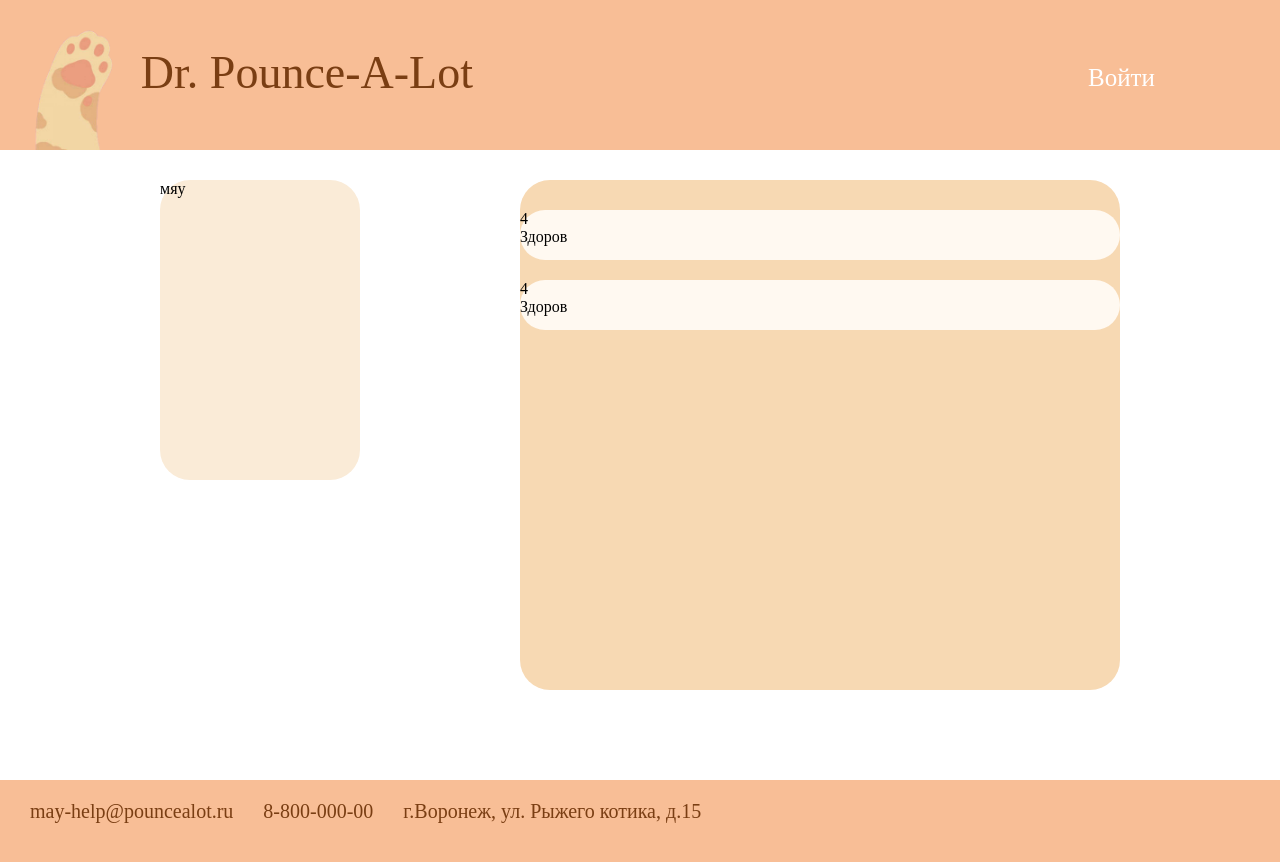
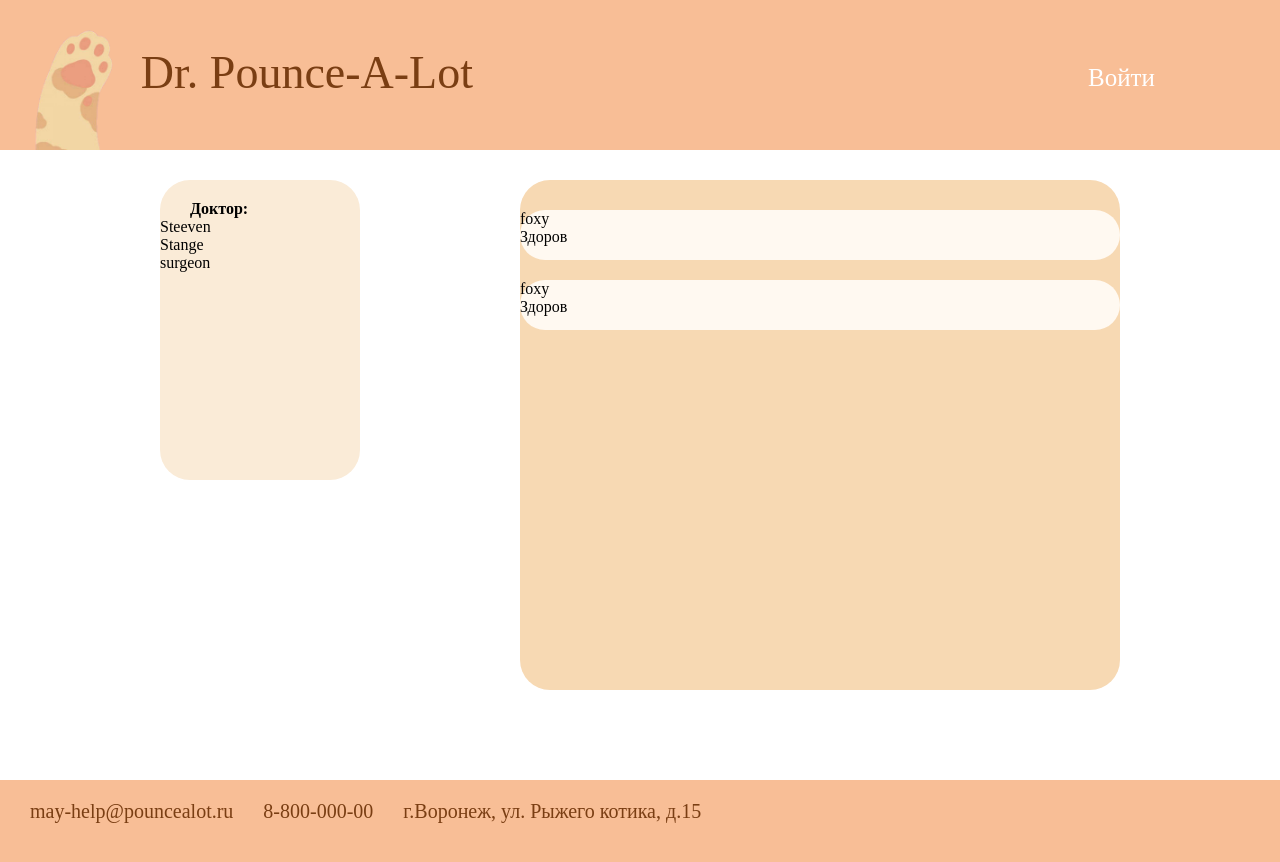
Before and after one commit to PylnevaO/vet, a React app: page /docpage in a window 1280 px wide. Shown: the top 862 px of the page. Built offline with nearby package versions, Linux system fonts and the light colour scheme.

Commit message:
Доктор и криент

```diff
--- a/src/components/clientpage/Clientcard.tsx
+++ b/src/components/clientpage/Clientcard.tsx
@@ -1,38 +1,41 @@
 import * as React from 'react';
-import lisa from '../../images/avatar.jpg';
 import './Clientpage.scss';
 
-export interface IClientCard{
+export interface IClient{
     client_ID: number;
     avatar: any;
     name: string;
     second_name: string;
     adress: string;
     phone: string;
-    petlist: any;
-
 }
 
-class Clientcard extends React.Component <IClientCard> {
-    public static defaultProps: { client_ID: number, avatar: any, name: string; second_name: string; adress: string; phone: string; petlist: any; };
+interface IClientCardProps{
+    client: IClient;
+}
+
+// tslint:disable-next-line: no-empty-interface
+interface IClientCardState{}
+
+class Clientcard extends React.Component <IClientCardProps, IClientCardState> {
+   // public static defaultProps: { client_ID: number, avatar: any, name: string; second_name: string; adress: string; phone: string; petlist: any; };
     public render() {
         return (
         <div className="Client-card-container">
             <div className="Title">Клиент:</div>
             <img  className="Avatar"
-            src={this.props.avatar}
-            alt={this.props.name}/>
+            src={this.props.client.avatar}
+            alt={this.props.client.name}/>
             <div className="Text-table">
-                <div className="Name">{this.props.name}</div>
-                <div className="Second-name">{this.props.second_name}</div>
-                <div className="Adress">{this.props.adress}</div>
-                <div className="Phone">{this.props.phone}</div>
+                <div className="Name">{this.props.client.name}</div>
+                <div className="Second-name">{this.props.client.second_name}</div>
+                <div className="Adress">{this.props.client.adress}</div>
+                <div className="Phone">{this.props.client.phone}</div>
             </div>
         </div>
         );
   }
 }
 
-Clientcard.defaultProps = {client_ID: 2, avatar: lisa, name: "Таня", second_name: "Лисова", adress: "Шир, Сенная балка, ул. Путешественников, д. 5", phone: "8908500000", petlist: null};
 
 export default Clientcard;
--- a/src/components/clientpage/Clientpage.tsx
+++ b/src/components/clientpage/Clientpage.tsx
@@ -1,22 +1,28 @@
 import * as React from 'react';
-import MockDiagnosisList from '../../mocks/Mockdiagnosislist'
-import MockPetList from '../../mocks/Mockpetlist'
+import mockClientList from '../../mocks/Mockclientcard'
+import mockDiagnosisList from '../../mocks/Mockdiagnosislist'
+import mockPetList from '../../mocks/Mockpetlist'
 import DiagnosCardMini from '../diagnosis/DiagnosCardMini'
 import Petlist from '../pets/Petslist'
-import Clientcard from './Clientcard'
+import Clientcard, { IClient } from './Clientcard'
 import './Clientpage.scss';
 
 const currentID: number = 1;
 
+let index: number=0;
+while (mockClientList[index].client_ID!==currentID){
+  index++;
+}
+const currentClient: IClient = mockClientList[index];
 class Clientpage extends React.Component {
   public render() {
     return (
       <div className="Client-page-container">
         <div className="Client-page-right-container">
-          <Clientcard/>
-          <Petlist pets={MockPetList} currentID={currentID}/>
+          <Clientcard client={currentClient}/>
+          <Petlist pets={mockPetList} currentID={currentID}/>
           </div>
-          <DiagnosCardMini diagnosis={MockDiagnosisList} currentID={currentID} isDoctor={false}/>
+          <DiagnosCardMini diagnosis={mockDiagnosisList} pets= {mockPetList} currentID={currentID} isDoctor={false}/>
       </div>
     );
   }
--- a/src/components/diagnosis/DiagnosCardMini.tsx
+++ b/src/components/diagnosis/DiagnosCardMini.tsx
@@ -1,10 +1,13 @@
 import * as React from 'react';
 import {IDiagnos} from '../diagnosis/Diagnosiscard';
+import {IPet} from '../pets/Petcard'
 import './Diagnosis.scss';
+
 
 
 interface IDiagnosCardMiniProps {
     diagnosis: IDiagnos[];
+    pets: IPet[];
     currentID: number;
     isDoctor: boolean;
 }
@@ -17,10 +20,17 @@ class DiagnosCardMini extends React.Component<IDiagnosCardMiniProps, IDiagnosCar
     public render( ){
         const myDiagnosis = (this.props.isDoctor)? this.props.diagnosis.filter(diagnos =>diagnos.doctor_ID === this.props.currentID):
             this.props.diagnosis.filter(diagnos =>diagnos.clent_ID === this.props.currentID);
+      //  const myPets = (this.props.isDoctor)? this.props.pets.filter(pet => pet.pet_ID===myDiagnosis.)
+        const findPet = (index: number) => {
+            let j: number=0;
+            while(this.props.pets[j].pet_ID===index){j++;}
+            return this.props.pets[j].pet_name;
+        }
+
         return(
             <div className="Diagnos-block">
                 {myDiagnosis.map((item)=>(<div className="Diagnos-block-items">
-                                                        <div>{item.pet_ID}</div>
+                                                        <div>{findPet(item.pet_ID)}</div>
                                                         <div>{item.diagnos}</div>
                                                     </div> ))}
             </div>
--- a/src/components/docpage/Doctorcard.tsx
+++ b/src/components/docpage/Doctorcard.tsx
@@ -6,15 +6,23 @@ export interface IDoctor{
   doctor_name: string;
   doctor_secondname: string;
   specialty: string;
-  petlist: any;
-  diagnosislist: any;
 }
 
-class Doctorcard extends React.Component {
+interface IDoctorcardProps{
+  doctor: IDoctor;
+}
+
+// tslint:disable-next-line: no-empty-interface
+interface IDoctorcardStand{}
+
+class Doctorcard extends React.Component<IDoctorcardProps, IDoctorcardStand> {
   public render() {
     return (
       <div className="Doctor-card-container">
-        мяу
+        <div className="Title">Доктор:</div>
+                <div className="Name">{this.props.doctor.doctor_name}</div>
+                <div className="Second-name">{this.props.doctor.doctor_secondname}</div>
+                <div className="Specialty">{this.props.doctor.specialty}</div>
       </div>
     );
   }
--- a/src/components/docpage/Doctorpage.tsx
+++ b/src/components/docpage/Doctorpage.tsx
@@ -1,18 +1,28 @@
 import * as React from 'react';
-import MockDiagnosisList from '../../mocks/Mockdiagnosislist'
+import mockDiagnosisList from '../../mocks/Mockdiagnosislist'
+import mockDoctorList from '../../mocks/Mockdoctorlist'
+import mockPetList from '../../mocks/Mockpetlist'
 import DiagnosCardMini from '../diagnosis/DiagnosCardMini'
-import Doctorcard from './Doctorcard'
+import Doctorcard, { IDoctor } from './Doctorcard'
 import './Doctorpage.scss';
 
 const currentID: number = 2;
+// ID  доктора
+
+let index: number=0;
+while (mockDoctorList[index].doctor_ID!==currentID){
+  index++;
+}
+const currentDoctor: IDoctor = mockDoctorList[index];
+// поиск нужного доктора
+
 
 class Docpage extends React.Component {
-
   public render() {
     return (
       <div className="Doctor-page-container">
-          <Doctorcard/>
-          <DiagnosCardMini  diagnosis={MockDiagnosisList} currentID={currentID} isDoctor={true}/>
+          <Doctorcard doctor={currentDoctor}/>
+          <DiagnosCardMini  diagnosis={mockDiagnosisList} pets={mockPetList} currentID={currentID} isDoctor={true}/>
       </div>
     );
   }
--- a/src/components/pets/Petcard.tsx
+++ b/src/components/pets/Petcard.tsx
@@ -7,7 +7,6 @@ export interface IPet{
     client_ID: number;
     pet_name: string;
     pet_age: number;
-    diagnoslist: any;
 }
 
 class Petcard extends React.Component{
--- a/src/mocks/Mockclientcard.tsx
+++ b/src/mocks/Mockclientcard.tsx
@@ -1,13 +1,12 @@
-import {IClientCard} from '../components/clientpage/Clientcard';
+import {IClient} from '../components/clientpage/Clientcard';
 
-const MockClientList: IClientCard[] = Array.from({length: 2},(x, i)=>({
+const mockClientList: IClient[] = Array.from({length: 2},(x, i)=>({
     adress: 'Soho',
     avatar: null,
     client_ID: i,
     name: 'Kate',
-    petlist: null,
     phone: '90394123123',
     second_name: 'Fell'
 }));
 
-export default MockClientList;
+export default mockClientList;
--- a/src/mocks/Mockdiagnosislist.tsx
+++ b/src/mocks/Mockdiagnosislist.tsx
@@ -1,6 +1,6 @@
 import {IDiagnos} from '../components/diagnosis/Diagnosiscard';
 
-const MockDiagnosisList: IDiagnos[] = Array.from({length: 2},(x, i)=>({
+const mockDiagnosisList: IDiagnos[] = Array.from({length: 2},(x, i)=>({
     clent_ID: 1,
     date: new Date (2018, 9, 5),
     description: 'Профилактическая проверка и вакцинация. Животное здорово.',
@@ -9,4 +9,4 @@ const MockDiagnosisList: IDiagnos[] = Array.from({length: 2},(x, i)=>({
     pet_ID: 4
 }));
 
-export default MockDiagnosisList;
+export default mockDiagnosisList;
--- /dev/null
+++ b/src/mocks/Mockdoctorlist.tsx
@@ -0,0 +1,10 @@
+import {IDoctor} from '../components/docpage/Doctorcard';
+
+const mockDoctorList: IDoctor[] = Array.from({length: 3},(x, i)=>({
+    doctor_ID: i,
+    doctor_name: 'Steeven',
+    doctor_secondname: 'Stange',
+    specialty: 'surgeon'
+}));
+
+export default mockDoctorList;
--- a/src/mocks/Mockpetlist.tsx
+++ b/src/mocks/Mockpetlist.tsx
@@ -1,11 +1,10 @@
 import {IPet} from '../components/pets/Petcard';
 
-const MockPetList: IPet[] = Array.from({length: 10},(x, i)=>({
+const mockPetList: IPet[] = Array.from({length: 10},(x, i)=>({
     client_ID: 1,
-    diagnoslist: null,
     pet_ID: i,
     pet_age: 2,
     pet_name: 'foxy'
 }));
 
-export default MockPetList;
+export default mockPetList;
```
